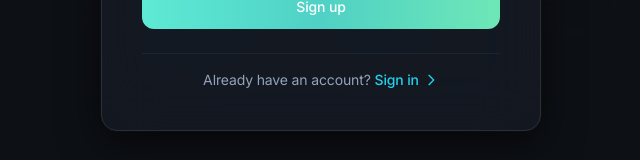
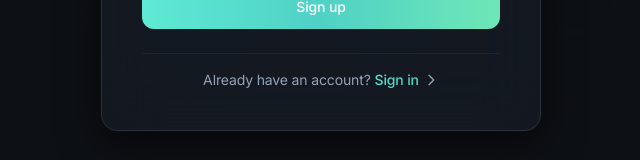
Before and after one commit to samyak555/Stash, a React (Vite) app in the folder frontend/: page /register in a window 1280 px wide. Shown: the part 521-681 px from the top of the page, without its empty margins (319-959 px from the left). Built offline with nearby package versions, Linux system fonts and the light colour scheme; no server answers.

Commit message:
Fix Register and Login page link colors to use brand gradient

```diff
--- a/frontend/src/pages/Login.jsx
+++ b/frontend/src/pages/Login.jsx
@@ -256,7 +256,7 @@ const Login = ({ setUser }) => {
                 Don't have an account?{' '}
                 <Link
                   to="/register"
-                  className="font-medium text-cyan-400 hover:text-cyan-300 transition-colors inline-flex items-center"
+                  className="font-medium text-gradient-brand hover:opacity-80 transition-opacity inline-flex items-center"
                 >
                   Sign up
                   <svg className="w-4 h-4 ml-1" fill="none" stroke="currentColor" viewBox="0 0 24 24">
--- a/frontend/src/pages/Register.jsx
+++ b/frontend/src/pages/Register.jsx
@@ -124,7 +124,7 @@ const Register = ({ setUser }) => {
                 Already have an account?{' '}
                 <Link
                   to="/login"
-                  className="font-medium text-cyan-400 hover:text-cyan-300 transition-colors inline-flex items-center"
+                  className="font-medium text-gradient-brand hover:opacity-80 transition-opacity inline-flex items-center"
                 >
                   Sign in
                   <svg className="w-4 h-4 ml-1" fill="none" stroke="currentColor" viewBox="0 0 24 24">
```
